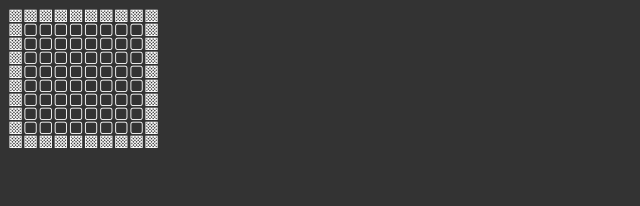
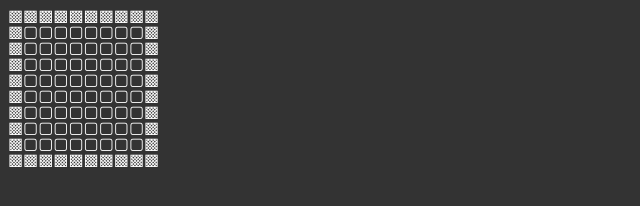
Before and after one commit to MariaBordiujan/JS, a plain HTML site: page 2d_loop.html in a window 1280 px wide. Shown: the whole page, without its empty margins (0-640 px from the left). Drawn offline with Linux system fonts and the light colour scheme.

Commit message:
Update 2d_loop.html

```diff
--- a/2d_loop.html
+++ b/2d_loop.html
@@ -6,8 +6,7 @@
         body {
             background-color: #333;
             color: white;
-/* поменять на 16px */
-            line-height: 14px;
+            line-height: 16px;
         }
     </style>
 </head>
```
